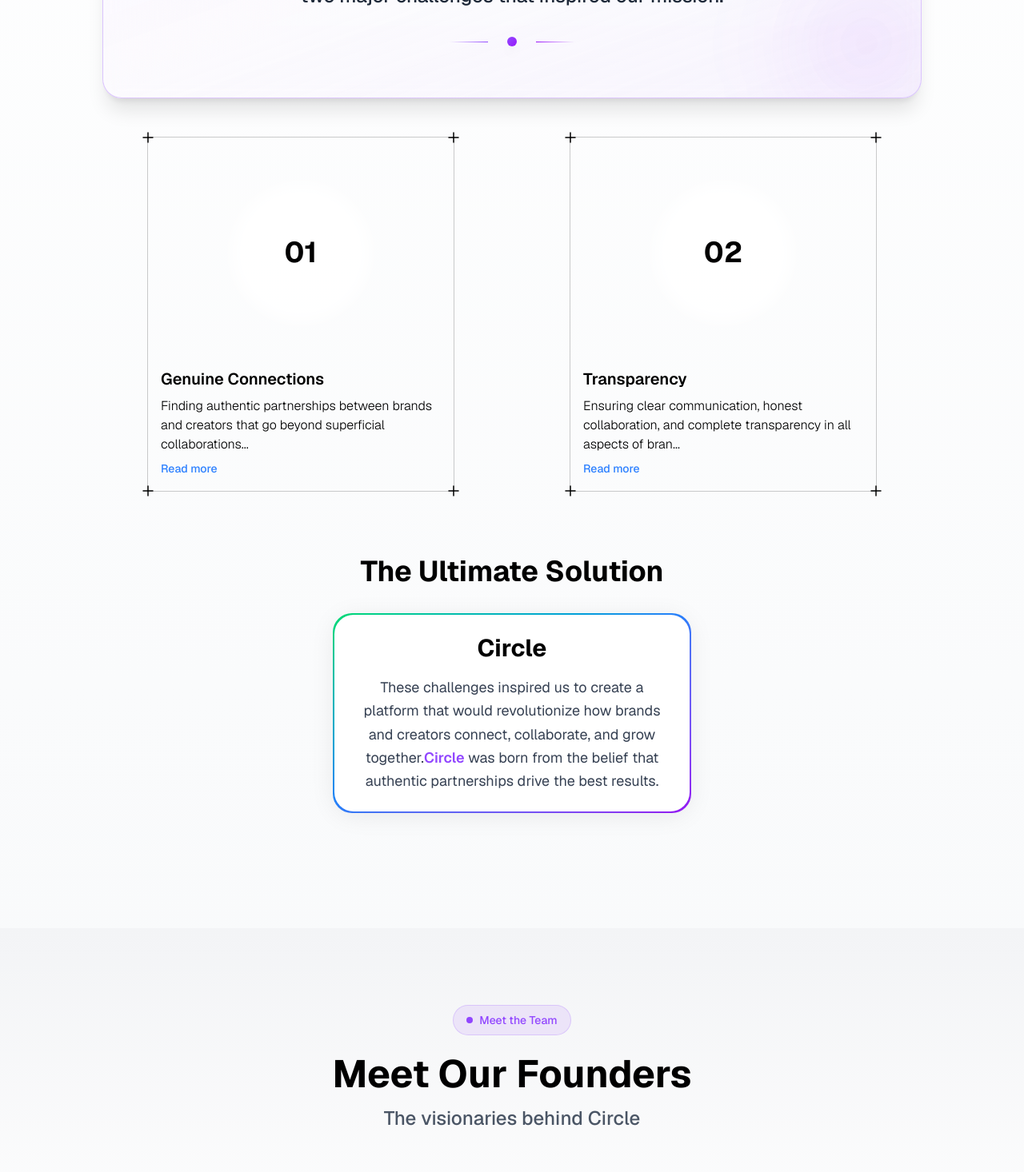
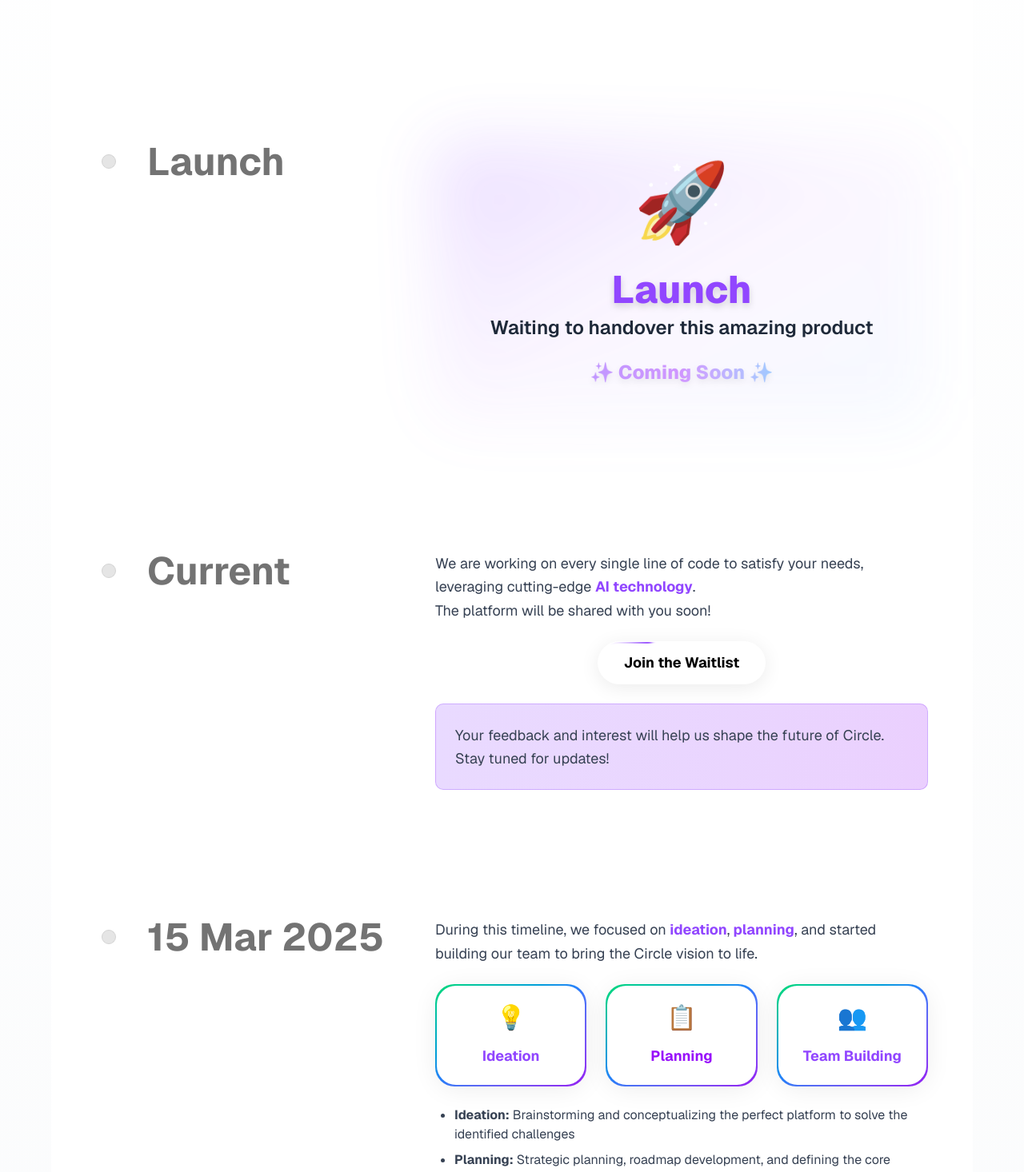
Before and after one commit to decodewithParth/circle-5, a Next.js app: page /about in a window 1280 px wide. Shown: the part 1330-2796 px from the top of the page at 80% size. Built offline with nearby package versions, Linux system fonts and the light colour scheme.

Commit message:
added the timeline component in the about us page

```diff
--- a/src/app/about/page.tsx
+++ b/src/app/about/page.tsx
@@ -13,9 +13,11 @@ import {
 import { ShimmerButton } from "@/component/magicui/shimmer-button";
 import { EvervaultCard } from "@/component/aceternity/evervault-card-1";
 import { EvervaultCard as EvervaultCardSimple } from "@/component/aceternity/evervault-card";
+import { Timeline } from "@/component/aceternity/timeline";
 import { useState } from "react";
 import Image from "next/image";
 import { FooterSection } from "@/component/footer-section";
+import Link from "next/link";
 
 export default function AboutPage() {
   const [isMobileMenuOpen, setIsMobileMenuOpen] = useState(false);
@@ -24,6 +26,167 @@ export default function AboutPage() {
     { name: "Home", link: "/" },
     { name: "About Us", link: "/about" },
     { name: "Contact Us", link: "/contact" },
+  ];
+
+  const timelineData = [
+    {
+      title: "12 Sep 2024",
+      content: (
+        <div className="space-y-4">
+          <p className="text-lg text-gray-700 dark:text-gray-300 leading-relaxed">
+            <strong className="text-[#9146FF] font-bold">Parth Chauhan</strong> joined <strong className="text-[#9146FF] font-bold">Digital Devas</strong> as Co-founder,
+            taking on multiple roles and responsibilities to drive the agency's growth and success.
+          </p>
+          <div className="bg-gradient-to-r from-[#9146FF]/10 to-purple-600/10 p-4 rounded-lg border border-[#9146FF]/20">
+            <p className="text-sm text-[#9146FF] font-medium">
+              💡 Key Insight: Parth's diverse expertise and leadership would become the foundation for building meaningful brand-creator partnerships
+            </p>
+          </div>
+        </div>
+      ),
+    },
+    {
+      title: "27 Feb 2025",
+      content: (
+        <div className="space-y-6">
+          <p className="text-lg text-gray-700 dark:text-gray-300 leading-relaxed">
+            Down the line of 6 months, we worked with many companies under NDA (Non-Disclosure Agreement) and gave them new identities.
+            While tracking their progress, we identified some critical issues that were affecting the brand-creator ecosystem.
+          </p>
+
+          <div className="grid grid-cols-1 md:grid-cols-3 gap-6">
+            <EvervaultCardSimple
+              text="01"
+              className="h-32"
+              showIcon={false}
+            >
+              <h4 className="text-lg font-bold text-[#9146FF]">Connectivity of Creators</h4>
+            </EvervaultCardSimple>
+
+            <EvervaultCardSimple
+              text="02"
+              className="h-32"
+              showIcon={false}
+            >
+              <h4 className="text-lg font-bold text-[#9146FF]">Transparency of Process</h4>
+            </EvervaultCardSimple>
+
+            <EvervaultCardSimple
+              text="03"
+              className="h-32"
+              showIcon={false}
+            >
+              <h4 className="text-lg font-bold text-[#9146FF]">Management of Relations</h4>
+            </EvervaultCardSimple>
+          </div>
+
+          <div className="bg-gradient-to-r from-[#9146FF]/20 to-purple-600/20 p-6 rounded-lg border border-[#9146FF]/30">
+            <p className="text-lg text-gray-700 dark:text-gray-300 leading-relaxed">
+              After discussing these problems with brands and creators, we realized we had identified a significant opportunity
+              to revolutionize the creator economy.
+            </p>
+          </div>
+        </div>
+      ),
+    },
+    {
+      title: "15 Mar 2025",
+      content: (
+        <div className="space-y-6">
+          <p className="text-lg text-gray-700 dark:text-gray-300 leading-relaxed">
+            During this timeline, we focused on <strong className="text-[#9146FF] font-bold">ideation</strong>,
+            <strong className="text-[#9146FF] font-bold"> planning</strong>, and started building our team to bring
+            the Circle vision to life.
+          </p>
+
+          <div className="grid grid-cols-1 md:grid-cols-3 gap-6">
+            <EvervaultCardSimple
+              text="💡"
+              className="h-32"
+              showIcon={true}
+            >
+              <h4 className="text-lg font-bold text-[#9146FF]">Ideation</h4>
+            </EvervaultCardSimple>
+
+            <EvervaultCardSimple
+              text="📋"
+              className="h-32"
+              showIcon={true}
+            >
+              <h4 className="text-lg font-bold text-purple-600">Planning</h4>
+            </EvervaultCardSimple>
+
+            <EvervaultCardSimple
+              text="👥"
+              className="h-32"
+              showIcon={true}
+            >
+              <h4 className="text-lg font-bold text-[#9146FF]">Team Building</h4>
+            </EvervaultCardSimple>
+          </div>
+
+          <ul className="list-disc pl-6 space-y-2 text-gray-700 dark:text-gray-300">
+            <li><strong>Ideation:</strong> Brainstorming and conceptualizing the perfect platform to solve the identified challenges</li>
+            <li><strong>Planning:</strong> Strategic planning, roadmap development, and defining the core features and vision</li>
+            <li><strong>Team Building:</strong> Assembling the right team with diverse skills to execute the Circle vision</li>
+          </ul>
+
+          <div className="bg-gradient-to-r from-[#9146FF]/20 to-purple-600/20 p-6 rounded-lg border border-[#9146FF]/30">
+            <p className="text-lg text-gray-700 dark:text-gray-300 leading-relaxed">
+              This phase was crucial in laying the foundation for what would become a revolutionary platform
+              in the creator economy.
+            </p>
+          </div>
+        </div>
+      ),
+    },
+    {
+      title: "Current",
+      content: (
+        <div className="space-y-6">
+          <p className="text-lg text-gray-700 dark:text-gray-300 leading-relaxed">
+            We are working on every single line of code to satisfy your needs, leveraging cutting-edge <strong className="text-[#9146FF] font-bold">AI technology</strong>.<br />
+            The platform will be shared with you soon!
+          </p>
+          <div className="flex justify-center">
+            <Link href="/#waitlist" passHref legacyBehavior>
+              <a>
+                <ShimmerButton className="px-8 py-3 text-lg rounded-full">
+                  Join the Waitlist
+                </ShimmerButton>
+              </a>
+            </Link>
+          </div>
+          <div className="bg-gradient-to-r from-[#9146FF]/20 to-purple-600/20 p-6 rounded-lg border border-[#9146FF]/30">
+            <p className="text-lg text-gray-700 dark:text-gray-300 leading-relaxed">
+              Your feedback and interest will help us shape the future of Circle. Stay tuned for updates!
+            </p>
+          </div>
+        </div>
+      ),
+    },
+    {
+      title: "Launch",
+      content: (
+        <div className="relative flex flex-col items-center justify-center py-12 px-4 md:px-16">
+          <div className="absolute inset-0 bg-gradient-to-br from-[#9146FF]/30 via-purple-400/10 to-blue-400/10 rounded-3xl blur-2xl opacity-60 pointer-events-none" />
+          <div className="relative z-10 flex flex-col items-center text-center space-y-6 max-w-2xl mx-auto">
+            <div className="flex items-center justify-center mb-4">
+              <span className="text-6xl md:text-7xl lg:text-8xl animate-bounce">🚀</span>
+            </div>
+            <h2 className="text-4xl md:text-5xl font-extrabold text-[#9146FF] drop-shadow-lg mb-2">Launch</h2>
+            <p className="text-xl md:text-2xl font-semibold text-gray-800 dark:text-white mb-4">
+              Waiting to handover this amazing product
+            </p>
+            <div
+              className="mt-2 text-2xl font-extrabold text-transparent bg-clip-text bg-gradient-to-r from-[#9146FF] via-purple-500 to-blue-400 drop-shadow-lg animate-pulse select-none"
+            >
+              ✨ Coming Soon ✨
+            </div>
+          </div>
+        </div>
+      ),
+    },
   ];
 
   return (
@@ -118,7 +281,8 @@ export default function AboutPage() {
             </div>
           </section>
 
-          {/* Story Section */}
+          {/* Story Section - Commented out original story section */}
+          {/*
           <section className="py-24 px-4 bg-gradient-to-b from-white to-gray-50 dark:from-black dark:to-neutral-950">
             <div className="max-w-6xl mx-auto">
               <div className="text-center mb-20">
@@ -135,7 +299,6 @@ export default function AboutPage() {
               </div>
 
               <div className="max-w-5xl mx-auto">
-                {/* Main Story */}
                 <div className="bg-gradient-to-br from-white via-purple-50/30 to-blue-50/20 dark:from-neutral-900 dark:via-purple-950/20 dark:to-blue-950/10 rounded-3xl p-10 md:p-16 shadow-xl border border-[#9146FF]/30 backdrop-blur-sm mb-12 relative overflow-hidden">
                   <div className="absolute inset-0 bg-gradient-to-br from-[#9146FF]/10 via-transparent to-purple-600/5 opacity-60"></div>
                   <div className="absolute top-0 left-0 w-32 h-32 bg-gradient-to-br from-[#9146FF]/20 to-transparent rounded-full blur-3xl"></div>
@@ -159,7 +322,6 @@ export default function AboutPage() {
                   </div>
                 </div>
 
-                {/* Challenges Grid */}
                 <div className="grid grid-cols-1 md:grid-cols-2 gap-8 mb-20">
                   <EvervaultCard
                     text="01"
@@ -178,7 +340,6 @@ export default function AboutPage() {
                   />
                 </div>
 
-                {/* Solution */}
                 <div className="text-center mb-8">
                   <h3 className="text-3xl md:text-4xl font-bold text-black dark:text-white mb-4">
                     The Ultimate Solution
@@ -202,6 +363,27 @@ export default function AboutPage() {
                   </EvervaultCardSimple>
                 </div>
               </div>
+            </div>
+          </section>
+          */}
+
+          {/* Timeline Story Section */}
+          <section className="py-24 px-4 bg-gradient-to-b from-white to-gray-50 dark:from-black dark:to-neutral-950">
+            <div className="max-w-6xl mx-auto">
+              <div className="text-center mb-20">
+                <div className="inline-flex items-center gap-2 px-4 py-2 rounded-full bg-[#9146FF]/10 border border-[#9146FF]/20 text-[#9146FF] text-sm font-medium mb-6">
+                  <span className="w-2 h-2 rounded-full bg-[#9146FF]"></span>
+                  Our Journey
+                </div>
+                <h2 className="text-4xl md:text-5xl font-bold text-black dark:text-white mb-4">
+                  How Circle Began
+                </h2>
+                <p className="text-xl md:text-2xl text-gray-600 dark:text-gray-300 font-medium">
+                  A timeline of our story from challenges to solution
+                </p>
+              </div>
+
+              <Timeline data={timelineData.slice().reverse()} />
             </div>
           </section>
 
```
